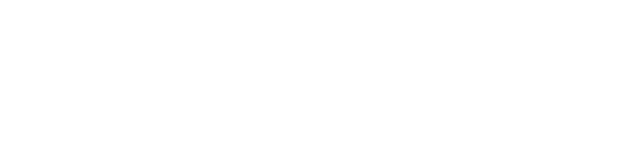
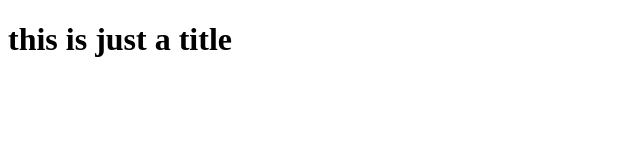
Before and after one commit to mouadh25/web.dev, a plain HTML site: page Index.html in a window 1280 px wide. Shown: the whole page, without its empty margins (0-640 px from the left). Drawn offline with Linux system fonts and the light colour scheme.

Commit message:
Update Index.html

```diff
--- a/Index.html
+++ b/Index.html
@@ -9,6 +9,8 @@
 
 <body>
 
+    <h1> this is just a title</h1>
+
 </body>
 
 </html>
```
